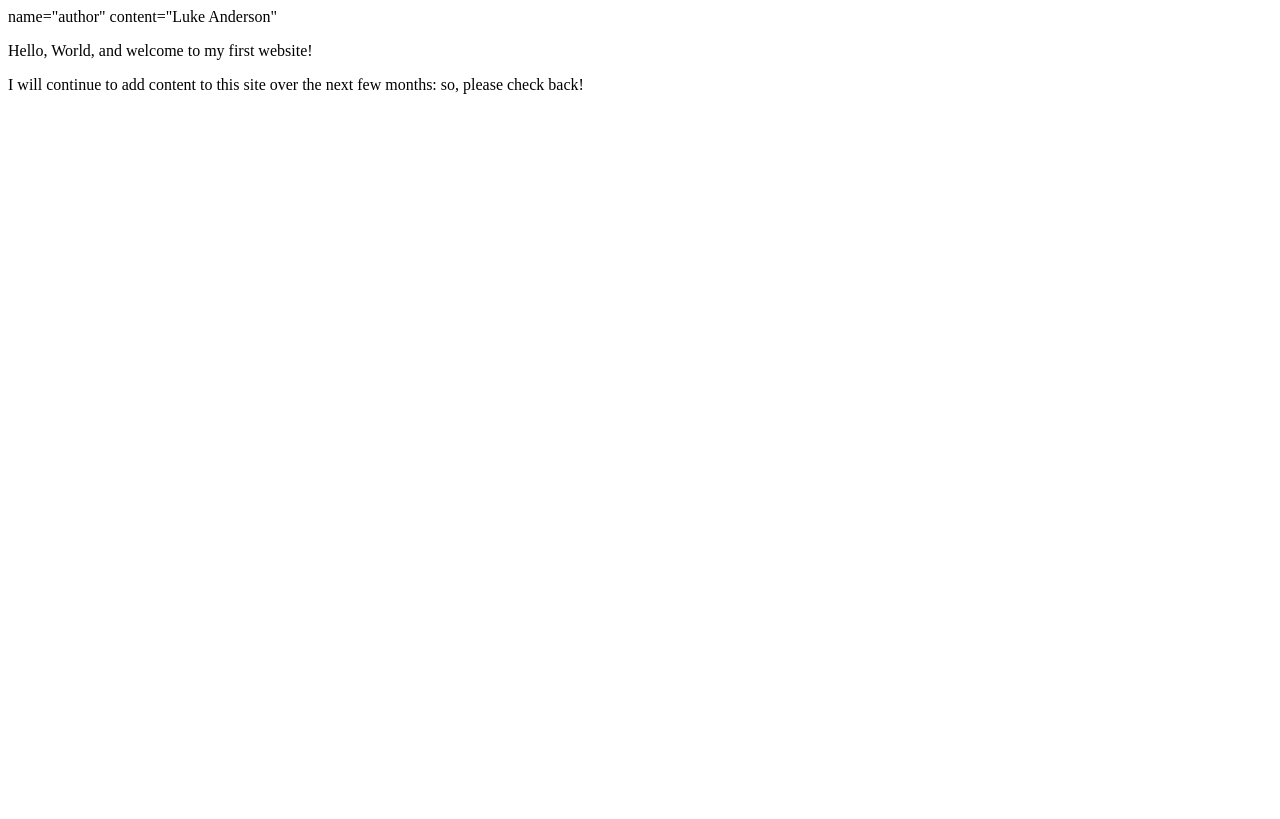
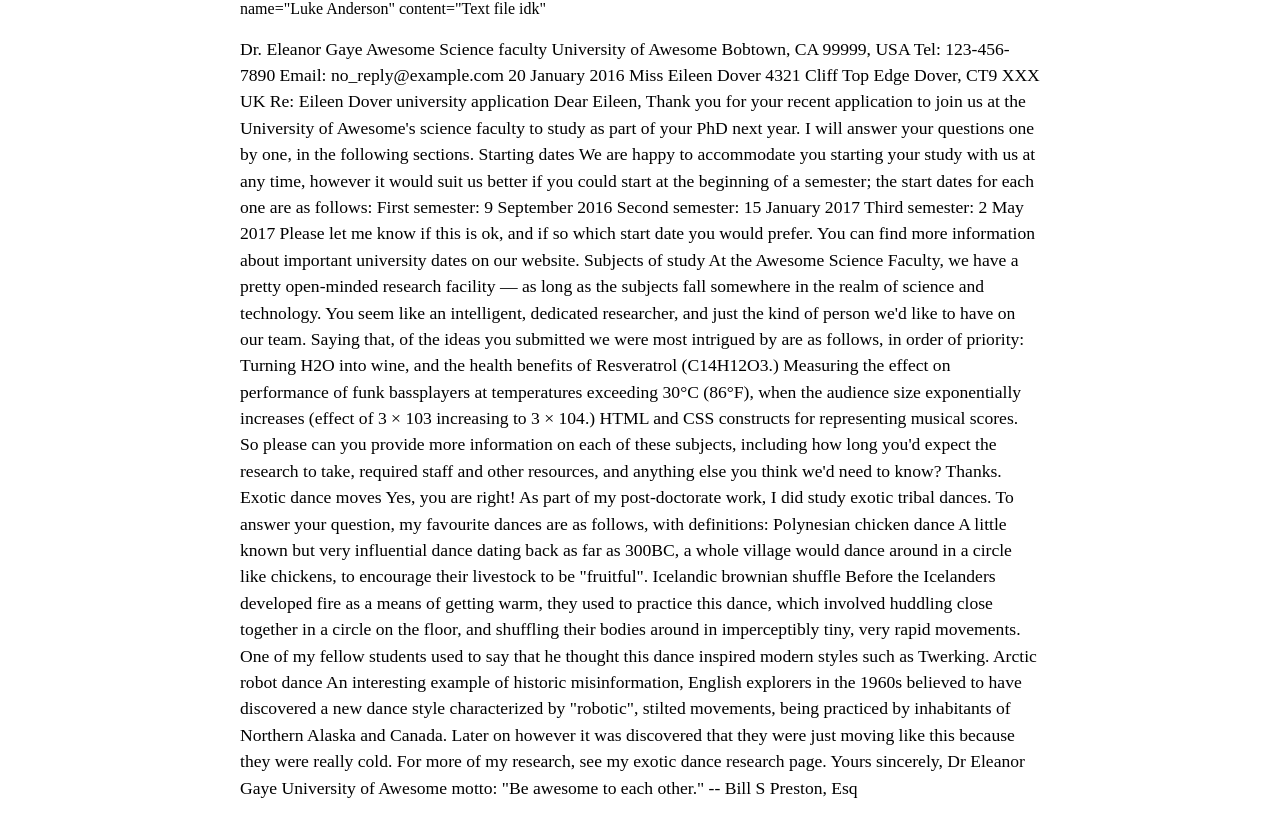
Before and after one commit to Landers2021/Landers2021.github.io, a plain HTML site: page index.html in a window 1280 px wide. Drawn offline with Linux system fonts and the light colour scheme.

Commit message:
skill check 2 test

```diff
--- a/index.html
+++ b/index.html
@@ -3,12 +3,100 @@
     <head>
         <meta charset="utf-8">
         <meta name="viewport" content="width=device-width, initial-scale=1.0">
-        <meta>name="author" content="Luke Anderson"
-        <title>Borat | Web Developer</title>
+        <meta>name="Luke Anderson" content="Text file idk"
+        <title>Awesome science application correspondance</title>
+        <style>
+            html {
+                font-size:16px;
+            }
+            body {
+                max-width: 800px;
+                margin: 0 auto;
+            }
+            .sender-column {
+                text-align: right;
+            }
+            h1 {
+                font-size: 1.5rem;
+            }
+            h2 {
+                font-size: 1.3rem;
+            }
+            p,ul,ol,dl,address {
+                font-size: 1.1rem;
+            }
+            p, li, dd, dt, address {
+                line-height: 1.5;
+            }
+            address {
+                font-style:normal;
+                margin:1rem 0;
+            }
+        </style>
     </head>
     <body>
-       <p>Hello, World, and welcome to my first website!</p>
-       <p>I will continue to add content to this site over the next few months: so, please
-       check back!</p>
+        <p>Dr. Eleanor Gaye
+        Awesome Science faculty
+        University of Awesome
+        Bobtown, CA 99999,
+        USA
+        Tel: 123-456-7890
+        Email: no_reply@example.com
+
+        20 January 2016
+
+        Miss Eileen Dover
+        4321 Cliff Top Edge
+        Dover, CT9 XXX
+        UK
+
+
+        Re: Eileen Dover university application
+
+        Dear Eileen,
+
+        Thank you for your recent application to join us at the University of Awesome's science faculty to study as part of your PhD next year. I will answer your questions one by one, in the following sections.
+
+        Starting dates
+
+        We are happy to accommodate you starting your study with us at any time, however it would suit us better if you could start at the beginning of a semester; the start dates for each one are as follows:
+
+        First semester: 9 September 2016
+        Second semester: 15 January 2017
+        Third semester: 2 May 2017
+
+        Please let me know if this is ok, and if so which start date you would prefer.
+
+        You can find more information about important university dates on our website.
+
+
+        Subjects of study
+
+        At the Awesome Science Faculty, we have a pretty open-minded research facility — as long as the subjects fall somewhere in the realm of science and technology. You seem like an intelligent, dedicated researcher, and just the kind of person we'd like to have on our team. Saying that, of the ideas you submitted we were most intrigued by are as follows, in order of priority:
+
+        Turning H2O into wine, and the health benefits of Resveratrol (C14H12O3.)
+        Measuring the effect on performance of funk bassplayers at temperatures exceeding 30°C (86°F), when the audience size exponentially increases (effect of 3 × 103 increasing to 3 × 104.)
+        HTML and CSS constructs for representing musical scores.
+
+        So please can you provide more information on each of these subjects, including how long you'd expect the research to take, required staff and other resources, and anything else you think we'd need to know? Thanks.
+
+
+        Exotic dance moves
+
+        Yes, you are right! As part of my post-doctorate work, I did study exotic tribal dances. To answer your question, my favourite dances are as follows, with definitions:
+
+        Polynesian chicken dance
+        A little known but very influential dance dating back as far as 300BC, a whole village would dance around in a circle like chickens, to encourage their livestock to be "fruitful".
+        Icelandic brownian shuffle
+        Before the Icelanders developed fire as a means of getting warm, they used to practice this dance, which involved huddling close together in a circle on the floor, and shuffling their bodies around in imperceptibly tiny, very rapid movements. One of my fellow students used to say that he thought this dance inspired modern styles such as Twerking.
+        Arctic robot dance
+        An interesting example of historic misinformation, English explorers in the 1960s believed to have discovered a new dance style characterized by "robotic", stilted movements, being practiced by inhabitants of Northern Alaska and Canada. Later on however it was discovered that they were just moving like this because they were really cold.
+
+        For more of my research, see my exotic dance research page.
+
+        Yours sincerely,
+        Dr Eleanor Gaye
+
+        University of Awesome motto: "Be awesome to each other." -- Bill S Preston, Esq</p>
     </body>
 </html>
```
